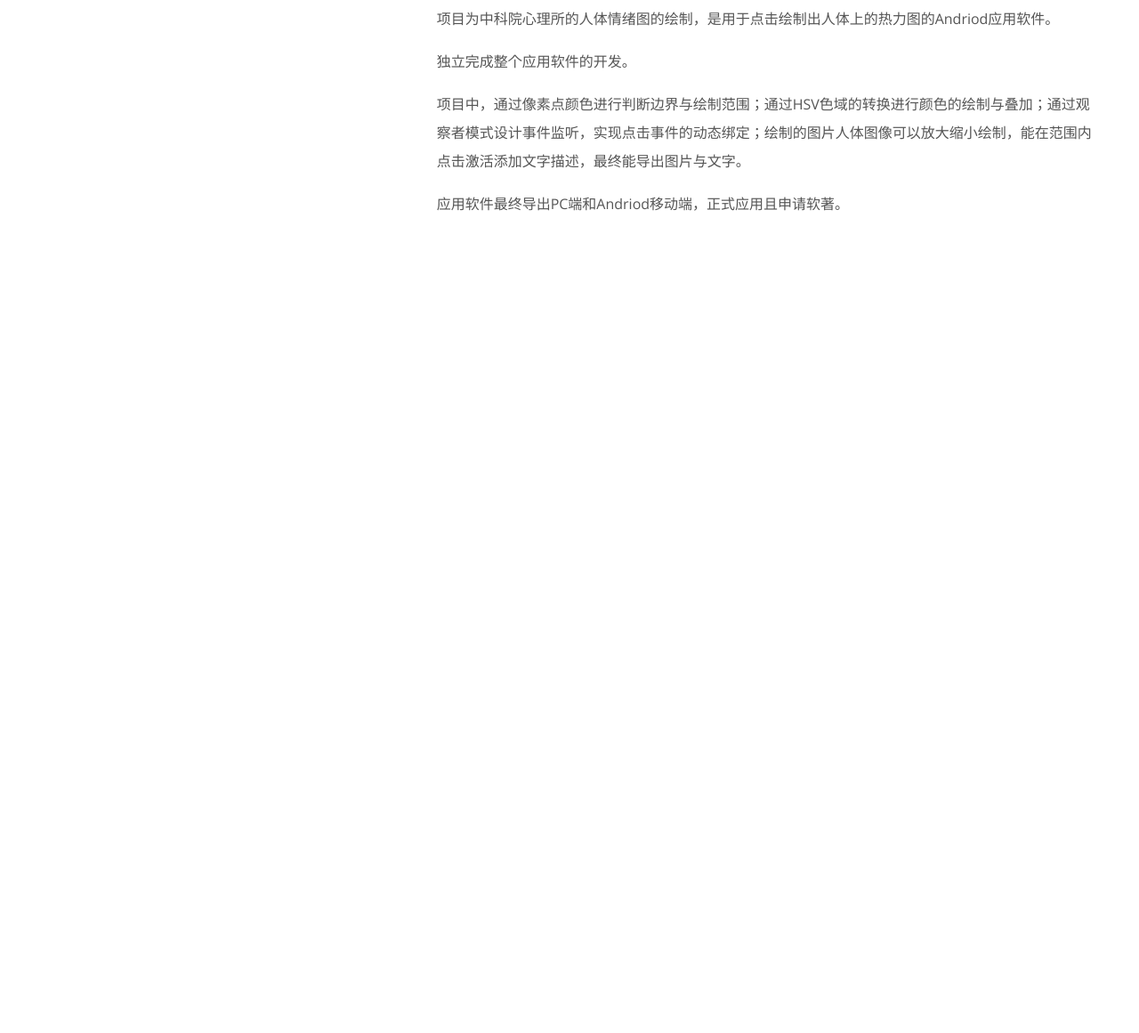
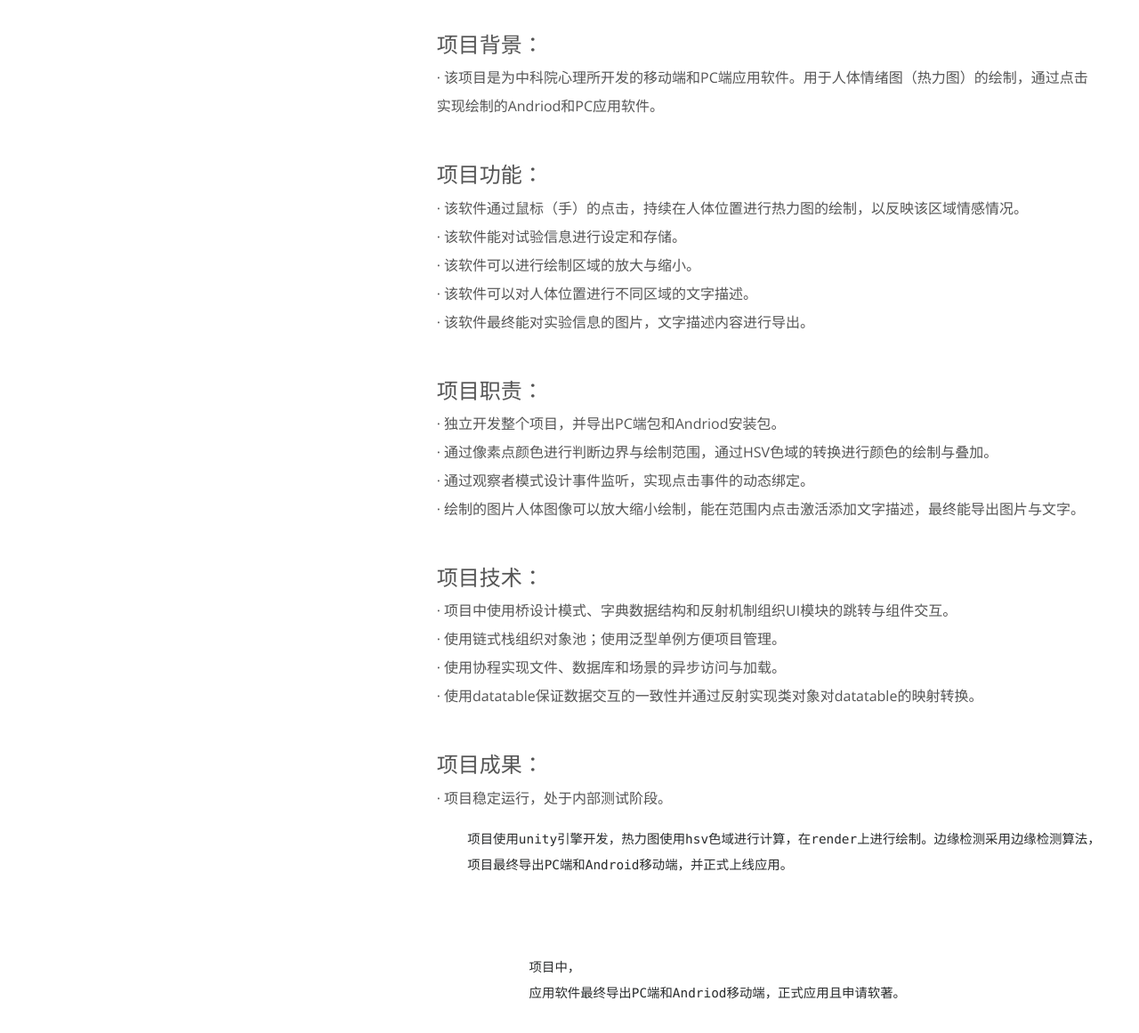
Before and after one commit to MrLukezy/MrLukezy.github.io, a plain HTML site: page figureDiagram_introduction/index.html in a window 1280 px wide. Shown: the part 825-1986 px from the top of the page at 89% size. Before the commit the page ends 1158 px from the top, so only its background shows below. Drawn offline with nearby package versions, Linux system fonts and the light colour scheme; a script that the page names is missing.

Commit message:
Site updated: 2021-09-07 23:12:19

```diff
--- a/figureDiagram_introduction/index.html
+++ b/figureDiagram_introduction/index.html
@@ -81,10 +81,29 @@
   <h1>人体情绪地图</h1>
 </div>
 <div class="col-lg-8 col-12 pt-lg-3 mb-4 pl-lg-5 px-lg-0 px-4 portfolio-content">
-  <h2 id="项目介绍"><a href="#项目介绍" class="headerlink" title="项目介绍"></a>项目介绍</h2><p>项目为中科院心理所的人体情绪图的绘制，是用于点击绘制出人体上的热力图的Andriod应用软件。</p>
-<p>独立完成整个应用软件的开发。</p>
-<p>项目中，通过像素点颜色进行判断边界与绘制范围；通过HSV色域的转换进行颜色的绘制与叠加；通过观察者模式设计事件监听，实现点击事件的动态绑定；绘制的图片人体图像可以放大缩小绘制，能在范围内点击激活添加文字描述，最终能导出图片与文字。</p>
-<p>应用软件最终导出PC端和Andriod移动端，正式应用且申请软著。</p>
+  <h2 id="项目介绍"><a href="#项目介绍" class="headerlink" title="项目介绍"></a>项目介绍</h2><br>
+
+<h4 id="项目背景："><a href="#项目背景：" class="headerlink" title="项目背景："></a>项目背景：</h4><p>·  该项目是为中科院心理所开发的移动端和PC端应用软件。用于人体情绪图（热力图）的绘制，通过点击实现绘制的Andriod和PC应用软件。</p>
+<br>
+
+<h4 id="项目功能："><a href="#项目功能：" class="headerlink" title="项目功能："></a>项目功能：</h4><p>·  该软件通过鼠标（手）的点击，持续在人体位置进行热力图的绘制，以反映该区域情感情况。<br>·  该软件能对试验信息进行设定和存储。<br>·  该软件可以进行绘制区域的放大与缩小。<br>·  该软件可以对人体位置进行不同区域的文字描述。<br>·  该软件最终能对实验信息的图片，文字描述内容进行导出。</p>
+<br>
+
+<h4 id="项目职责："><a href="#项目职责：" class="headerlink" title="项目职责："></a>项目职责：</h4><p>·  独立开发整个项目，并导出PC端包和Andriod安装包。<br>·  通过像素点颜色进行判断边界与绘制范围，通过HSV色域的转换进行颜色的绘制与叠加。<br>·  通过观察者模式设计事件监听，实现点击事件的动态绑定。<br>·  绘制的图片人体图像可以放大缩小绘制，能在范围内点击激活添加文字描述，最终能导出图片与文字。</p>
+<br>
+
+<h4 id="项目技术："><a href="#项目技术：" class="headerlink" title="项目技术："></a>项目技术：</h4><p>·  项目中使用桥设计模式、字典数据结构和反射机制组织UI模块的跳转与组件交互。<br>·  使用链式栈组织对象池；使用泛型单例方便项目管理。<br>·  使用协程实现文件、数据库和场景的异步访问与加载。<br>·  使用datatable保证数据交互的一致性并通过反射实现类对象对datatable的映射转换。</p>
+<br>
+
+<h4 id="项目成果："><a href="#项目成果：" class="headerlink" title="项目成果："></a>项目成果：</h4><p>·  项目稳定运行，处于内部测试阶段。</p>
+<pre><code>    项目使用unity引擎开发，热力图使用hsv色域进行计算，在render上进行绘制。边缘检测采用边缘检测算法，限制在范围内进行绘制。
+    项目最终导出PC端和Android移动端，并正式上线应用。
+
+
+
+            项目中，
+            应用软件最终导出PC端和Andriod移动端，正式应用且申请软著。
+</code></pre>
 
 </div>
 
```
Also changed, not shown: myAchievements/aclass_vedio.html (+2 -2 lines).
